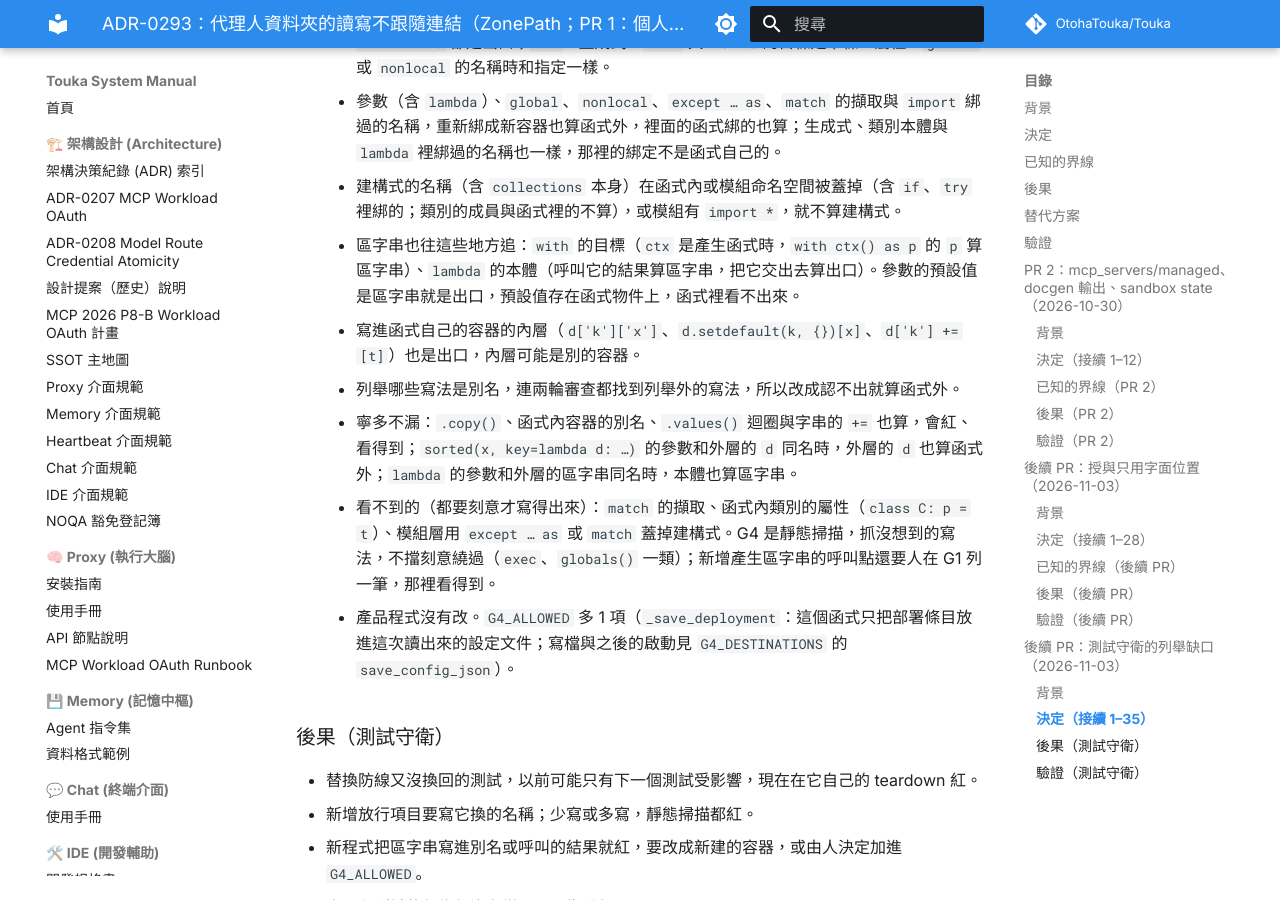
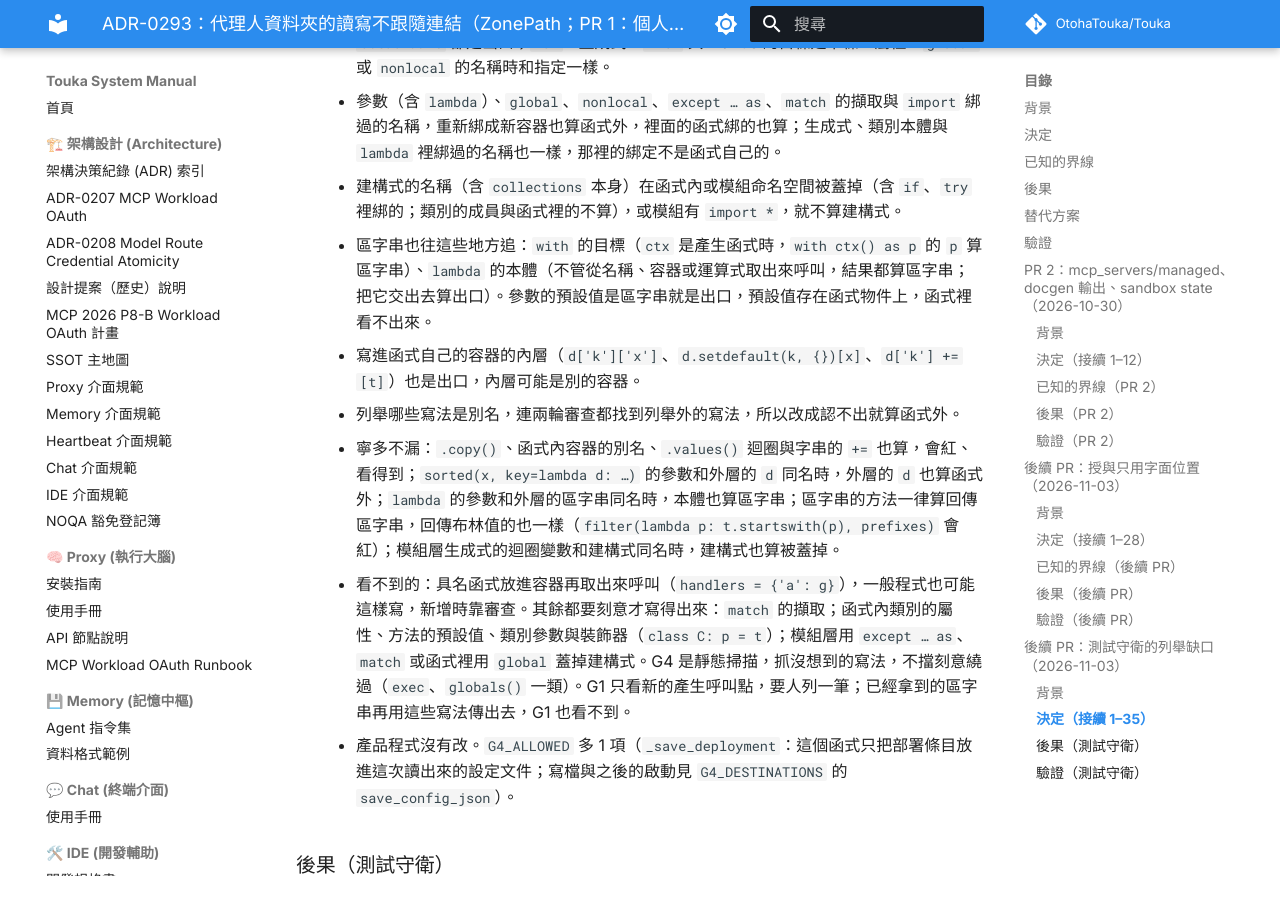
Before and after one commit to OtohaTouka/Touka, an MkDocs documentation site: the page built from docs/architecture/adr/0293-agent-folders-no-follow.md, in a window 1280 px wide and 900 px high, scrolled down 18757 px. Built offline with MkDocs 1.6.1 and Material for MkDocs 9.7.7, drawn with Linux system fonts in a browser that asks for light colours; comment, search, counter and statistics services are not loaded; some of the changed text lies outside the part shown.

Commit message:
fix(tests): G4 follows a lambda however it is called
The result of calling a lambda only counted as zone text when the callee
was a name or another call, so a lambda taken from a container, called in
place or picked by an expression went unreported, unlike what the ADR says.

Also add the mutations that prove each form is seen, and record the rest of
the review as known limits of the static scan in the ADR.

Co-Authored-By: Claude Opus 5.5 <noreply@anthropic.com>

```diff
--- a/docs/architecture/adr/0293-agent-folders-no-follow.md
+++ b/docs/architecture/adr/0293-agent-folders-no-follow.md
@@ -231,7 +231,7 @@ PR 2 的「已知的界線」列了一串測試守衛看不到的寫法，多半
 
 36. **執行期核對多看的東西**（`tests/support/link_defenses.py`）：
     - 裝飾器包住的原函式（沿 `__wrapped__`）算防線函式。
-    - `LINK_DEFENSE_CONTENTS` 列的可變常數（`_DATA_DIRS`、`_AGENT_DEPTH`）比內容，不只比物件；同一個階段改了又換回看不到，和其他直接改一樣。經 monkeypatch、mock 整個換掉或改內容，照放行清單判，不算直接改。防線模組裡模組層與類別裡（含真的巢狀類別，屬性指向別的類別不算；`Enum` 類別整個不看）值是可變容器、或含可變容器的 tuple 的名稱在執行期列舉，不管是什麼寫法、定義在哪個區塊；不是容器的可變物件（dataclass 實例、`SimpleNamespace`）與函式的可變預設值看不到。除了這兩個只有 `_observers`、`_handoffs` 與 `WalkEntry._field_defaults`，新增時測試紅，由人決定比不比內容。
+    - `LINK_DEFENSE_CONTENTS` 列的可變常數（`_DATA_DIRS`、`_AGENT_DEPTH`）比內容，不只比物件；同一個階段改了又換回看不到，和其他直接改一樣。經 monkeypatch、mock 整個換掉或改內容，照放行清單判，不算直接改。防線模組裡模組層與類別裡（含真的巢狀類別，屬性指向別的類別不算；`Enum` 類別整個不看）值是可變容器、或含可變容器的 tuple 的名稱在執行期列舉，不管是什麼寫法、定義在哪個區塊；不是容器的可變物件（dataclass 實例、`SimpleNamespace`）、函式的可變預設值、動態建立又只掛在類別屬性上的類別（`Inner = type(…)`）看不到。除了這兩個只有 `_observers`、`_handoffs` 與 `WalkEntry._field_defaults`，新增時測試紅，由人決定比不比內容。
     - RM 實例的屬性只有就是類別的那一個才算沒蓋掉（monkeypatch 換回時綁回自己的方法、classmethod、staticmethod、同一個常數），只比身分：`==` 會呼叫值自己的 `__eq__`（`mock.ANY` 和什麼都相等）。`property`、`cached_property` 不綁定（綁定會跑它的程式），實例上有同名的值一律算蓋掉；所以防線類別的 `cached_property` 第一次取值就會被報成直接改，要用時由人決定怎麼處理。
     - `LINK_GENERIC_NAMES` 也比對：直接改照報；經 monkeypatch、mock 換的不報，但位置算打開了。
     - 別處的字典裡被 `setitem`、`patch.dict` 換掉的值是防線也報；`clear=True` 清掉的鍵都算改到。
@@ -245,11 +245,11 @@ PR 2 的「已知的界線」列了一串測試守衛看不到的寫法，多半
     - 名稱的每一次綁定都認得出是新建的容器（字面容器、生成式、`dict`、`list`、`set`、`sorted`、`collections` 的 `defaultdict`、`OrderedDict`、`Counter`、`deque`），才算函式自己的；閉包合併外層函式的綁定。其他一律算函式外，上面的寫入、`+=`、`|=`、`setdefault` 都是出口；`for`、生成式、`with` 與 walrus 的目標是下標、屬性、`global` 或 `nonlocal` 的名稱時和指定一樣。
     - 參數（含 `lambda`）、`global`、`nonlocal`、`except … as`、`match` 的擷取與 `import` 綁過的名稱，重新綁成新容器也算函式外，裡面的函式綁的也算；生成式、類別本體與 `lambda` 裡綁過的名稱也一樣，那裡的綁定不是函式自己的。
     - 建構式的名稱（含 `collections` 本身）在函式內或模組命名空間被蓋掉（含 `if`、`try` 裡綁的；類別的成員與函式裡的不算），或模組有 `import *`，就不算建構式。
-    - 區字串也往這些地方追：`with` 的目標（`ctx` 是產生函式時，`with ctx() as p` 的 `p` 算區字串）、`lambda` 的本體（呼叫它的結果算區字串，把它交出去算出口）。參數的預設值是區字串就是出口，預設值存在函式物件上，函式裡看不出來。
+    - 區字串也往這些地方追：`with` 的目標（`ctx` 是產生函式時，`with ctx() as p` 的 `p` 算區字串）、`lambda` 的本體（不管從名稱、容器或運算式取出來呼叫，結果都算區字串；把它交出去算出口）。參數的預設值是區字串就是出口，預設值存在函式物件上，函式裡看不出來。
     - 寫進函式自己的容器的內層（`d['k']['x']`、`d.setdefault(k, {})[x]`、`d['k'] += [t]`）也是出口，內層可能是別的容器。
     - 列舉哪些寫法是別名，連兩輪審查都找到列舉外的寫法，所以改成認不出就算函式外。
-    - 寧多不漏：`.copy()`、函式內容器的別名、`.values()` 迴圈與字串的 `+=` 也算，會紅、看得到；`sorted(x, key=lambda d: …)` 的參數和外層的 `d` 同名時，外層的 `d` 也算函式外；`lambda` 的參數和外層的區字串同名時，本體也算區字串。
-    - 看不到的（都要刻意才寫得出來）：`match` 的擷取、函式內類別的屬性（`class C: p = t`）、模組層用 `except … as` 或 `match` 蓋掉建構式。G4 是靜態掃描，抓沒想到的寫法，不擋刻意繞過（`exec`、`globals()` 一類）；新增產生區字串的呼叫點還要人在 G1 列一筆，那裡看得到。
+    - 寧多不漏：`.copy()`、函式內容器的別名、`.values()` 迴圈與字串的 `+=` 也算，會紅、看得到；`sorted(x, key=lambda d: …)` 的參數和外層的 `d` 同名時，外層的 `d` 也算函式外；`lambda` 的參數和外層的區字串同名時，本體也算區字串；區字串的方法一律算回傳區字串，回傳布林值的也一樣（`filter(lambda p: t.startswith(p), prefixes)` 會紅）；模組層生成式的迴圈變數和建構式同名時，建構式也算被蓋掉。
+    - 看不到的：具名函式放進容器再取出來呼叫（`handlers = {'a': g}`），一般程式也可能這樣寫，新增時靠審查。其餘都要刻意才寫得出來：`match` 的擷取；函式內類別的屬性、方法的預設值、類別參數與裝飾器（`class C: p = t`）；模組層用 `except … as`、`match` 或函式裡用 `global` 蓋掉建構式。G4 是靜態掃描，抓沒想到的寫法，不擋刻意繞過（`exec`、`globals()` 一類）。G1 只看新的產生呼叫點，要人列一筆；已經拿到的區字串再用這些寫法傳出去，G1 也看不到。
     - 產品程式沒有改。`G4_ALLOWED` 多 1 項（`_save_deployment`：這個函式只把部署條目放進這次讀出來的設定文件；寫檔與之後的啟動見 `G4_DESTINATIONS` 的 `save_config_json`）。
 
 ### 後果（測試守衛）
```
Also changed, not shown: 3 other files.
